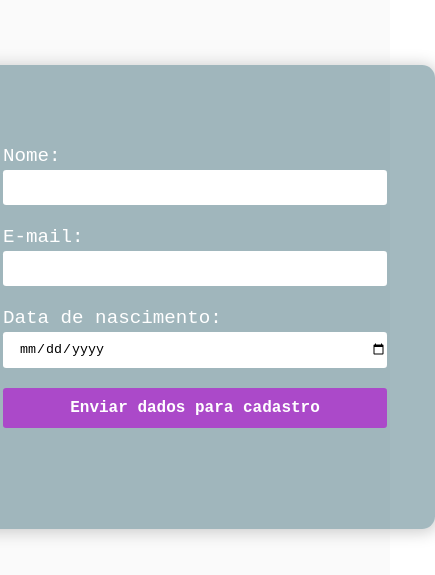
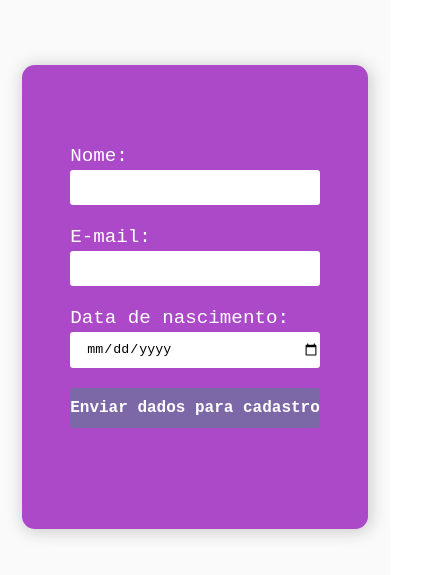
Before and after one commit to avilacamilla/register-component-angular, an Angular app: page / in a window 390 px wide. Shown: the part 125-700 px from the top of the page, 435 px wide, since content can reach past the window. Built offline with nearby package versions, Linux system fonts and the light colour scheme.

Commit message:
feature: Adiciona breakpoint max-width 600px

```diff
--- a/src/app/form/form.component.css
+++ b/src/app/form/form.component.css
@@ -81,6 +81,8 @@
     align-items: center;
     height: 2rem;
     background-color: rgb(110, 172, 18);
+    font-family: monospace;
+    font-size: 1.1rem;
     color: #fff;
 }
 
@@ -90,9 +92,33 @@
     align-items: center;
     height: 2rem;
     background-color: #b40d0d;
+    font-family: monospace;
+    font-size: 1.1rem;
     color: #fff;
 }
 
 .hidden-message {
     display: none;
 }
+
+
+@media screen and (max-width: 600px) {
+    .form-container {
+        width: 100%;
+        background-color: #ab49c9;
+    }
+
+    .form-btn-send {
+        width: 100%;
+        height: 2.5rem;
+        border: none;
+        border-radius: .2rem;
+        background-color: #5a818d8e;
+        font-family: monospace, sans-serif;
+        font-size: 1rem;
+        font-weight: 600;
+        color: #fff;
+        cursor: pointer;
+        transition: all ease .6s;
+    }
+}
```
